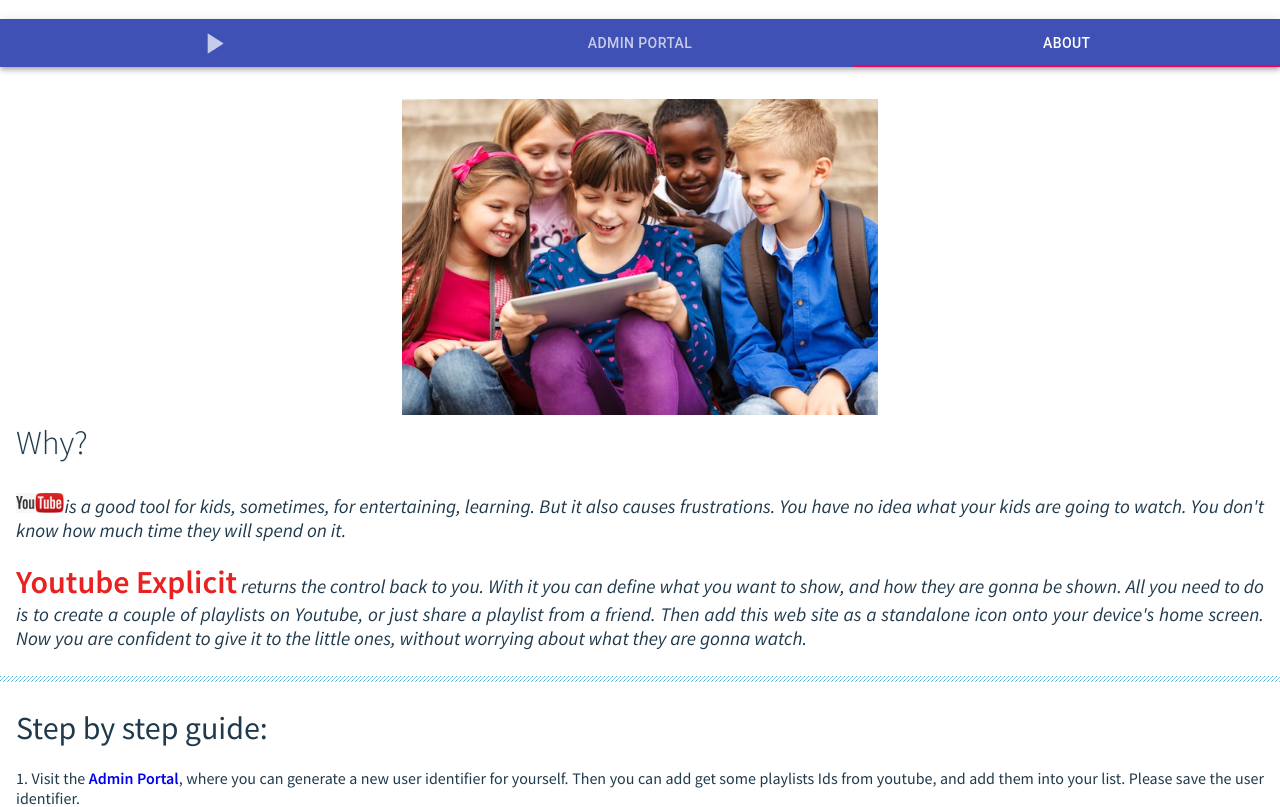
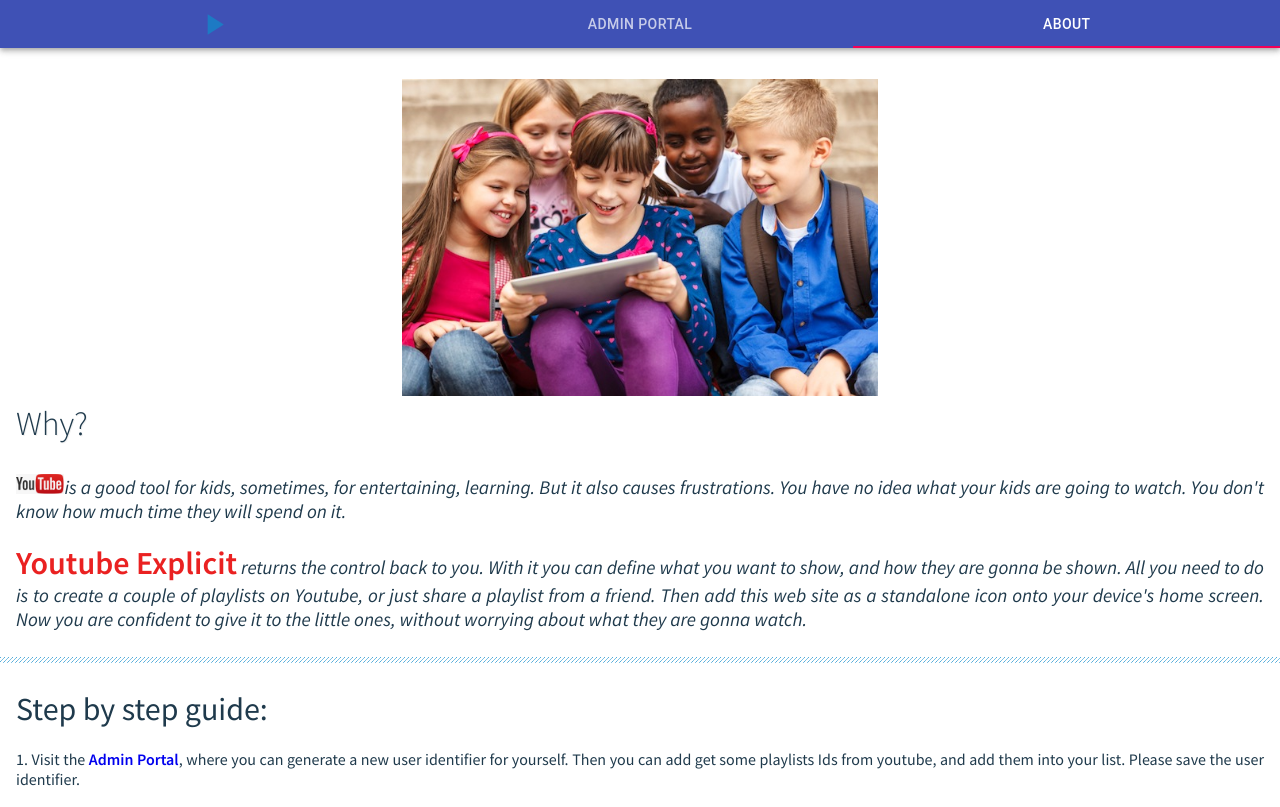
Before and after one commit to hex0cter/youtube-explicit, a React (Create React App) app: page /about in a window 1280 px wide. Shown: the top 807 px of the page. Built offline with nearby package versions, Linux system fonts and the light colour scheme.

Commit message:
Minor fixes

```diff
--- a/src/components/ListPreview/index.js
+++ b/src/components/ListPreview/index.js
@@ -53,7 +53,7 @@ class ListPreview extends React.Component {
   render() {
     const { playlistIndex, videoIndex } = this.props.selectedVideo
     let listOfvideos
-    if (this.props.videoList === null) {
+    if (this.props.userIdentifier === "") {
       listOfvideos = <Box color="rgb(58, 64, 66)">Please fill in a valid identifier on the top right corner <span role="img" aria-label="">👉</span></Box>
     } else if (this.props.videoList.length === 0) {
       listOfvideos = <img src='/images/loading.gif' alt='Loading...' style={{maxWidth: 300}}/>
--- a/src/components/Main/reducer.js
+++ b/src/components/Main/reducer.js
@@ -7,7 +7,7 @@ const videosByPlaylist = localStorage.getItem('videosByPlaylist') ? JSON.parse(l
 
 const initialState = {
   playlists: [],
-  videoList: null,
+  videoList: [],
   videosByTimestamp,
   videosByPlaylist,
   videoSortingMode: null,
--- a/src/components/Menu/index.module.css
+++ b/src/components/Menu/index.module.css
@@ -2,7 +2,7 @@
   font-size: smaller;
   /* font-family: fantasy; */
   font-weight: 700;
-  padding: 1em 0 .8em 0;
+  padding: 0 0 .8em 0;
   display: flex;
   justify-content: space-evenly;
   color: #fff;
```
